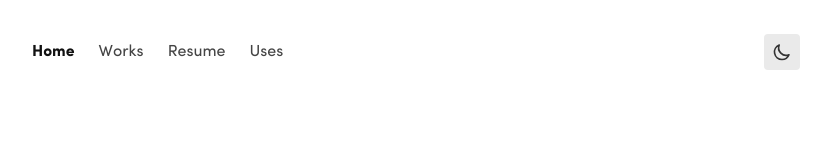
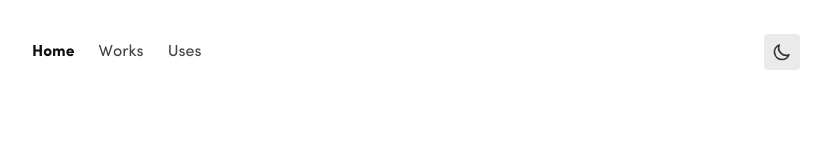
Before and after one commit to iamtinsae/iamtinsae.dev, a Next.js app: page / in a window 1280 px wide. Shown: the top 160 px of the page, without its empty margins (224-1055 px from the left). Built offline with nearby package versions, Linux system fonts and the light colour scheme.

Commit message:
fix(components): remove nav items that has empty sections

```diff
--- a/src/layouts/Header.tsx
+++ b/src/layouts/Header.tsx
@@ -37,7 +37,7 @@ const Header = () => (
     <nav className="z-50 -ml-[0.75rem]">
       <NavItem name="Home" to="about" />
       <NavItem name="Works" to="works" />
-      <NavItem name="Resume" to="resume" />
+      {/* <NavItem name="Resume" to="resume" /> */}
       <NavItem name="Uses" to="uses" />
     </nav>
     <ThemeSwitcher />
```
